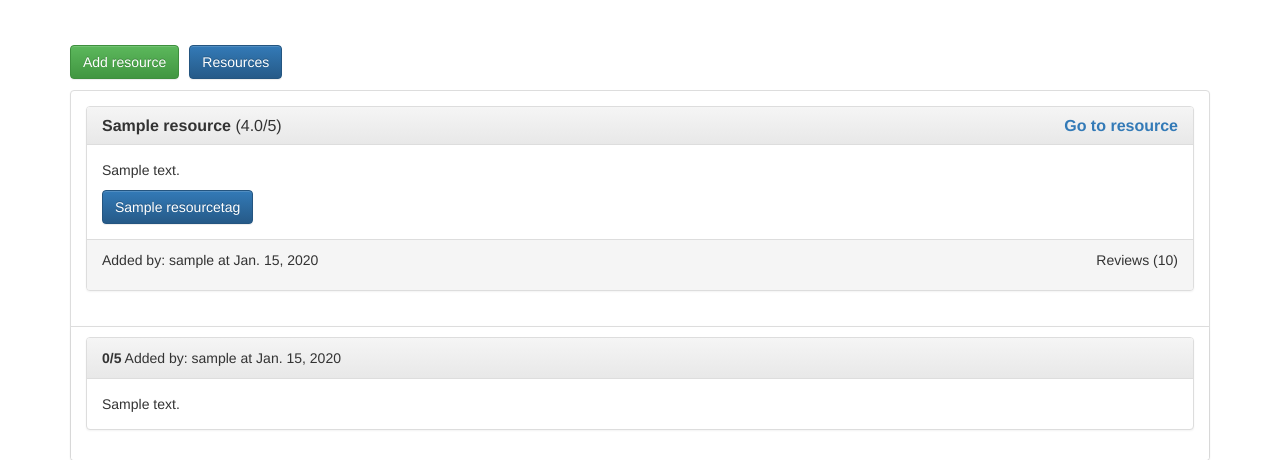
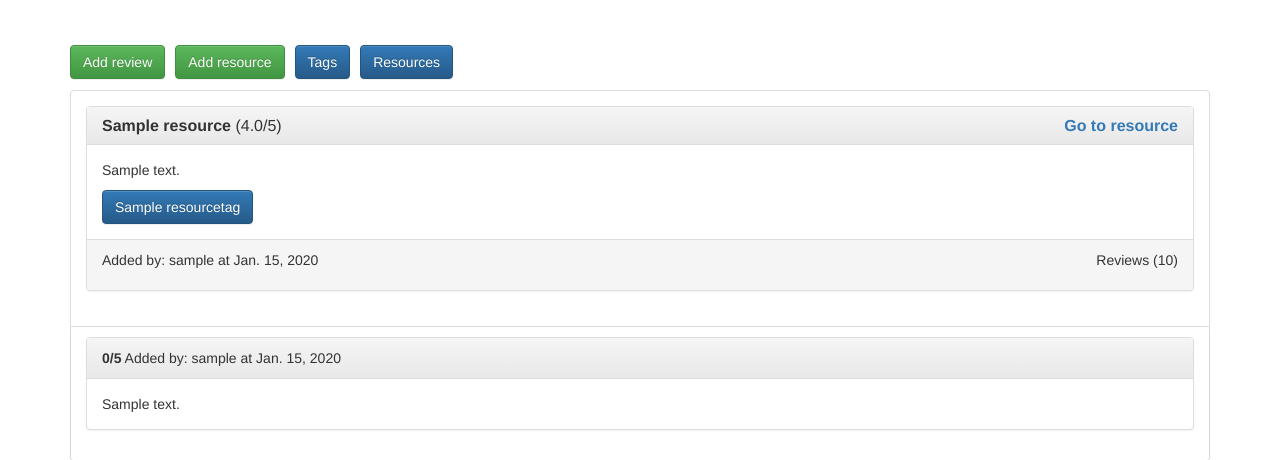
Before and after one commit to beczkowb/studypy, a Django app: page /resources/1/reviews/ in a window 1280 px wide. Shown: the part 32-492 px from the top of the page. Run offline with Django 3.2, Linux system fonts and the light colour scheme; tables that the repository leaves empty hold one stand-in row (values such as "Sample post"); some libraries are stand-ins or nearby versions.

Commit message:
added add review button

```diff
--- a/studypy/templates/resources/_resource_list_nav.html
+++ b/studypy/templates/resources/_resource_list_nav.html
@@ -14,6 +14,9 @@
             </ul>
         {% endif %}
         <h1 class="muted">
+            {% if show_add_review_button %}
+                <button class="btn btn-success">Add review</button>
+            {% endif %}
             <button class="btn btn-success">Add resource</button>
             {% if show_tags_button %}
                 <a class="btn btn-primary" href="{% url 'tags' %}">Tags</a>
--- a/studypy/templates/resources/resource_reviews.html
+++ b/studypy/templates/resources/resource_reviews.html
@@ -1,7 +1,7 @@
 {% extends '__base.html' %}
 {% block body %}
     <div class="container">
-        {% include 'resources/_resource_list_nav.html' with show_resources_button=True show_tags_button=TrueK %}
+        {% include 'resources/_resource_list_nav.html' with show_resources_button=True show_tags_button=True show_add_review_button=True %}
         <div class="panel panel-default">
             <div class="panel-body">
                 {% include 'resources/_resource_panel.html' with resource=resource %}
```
